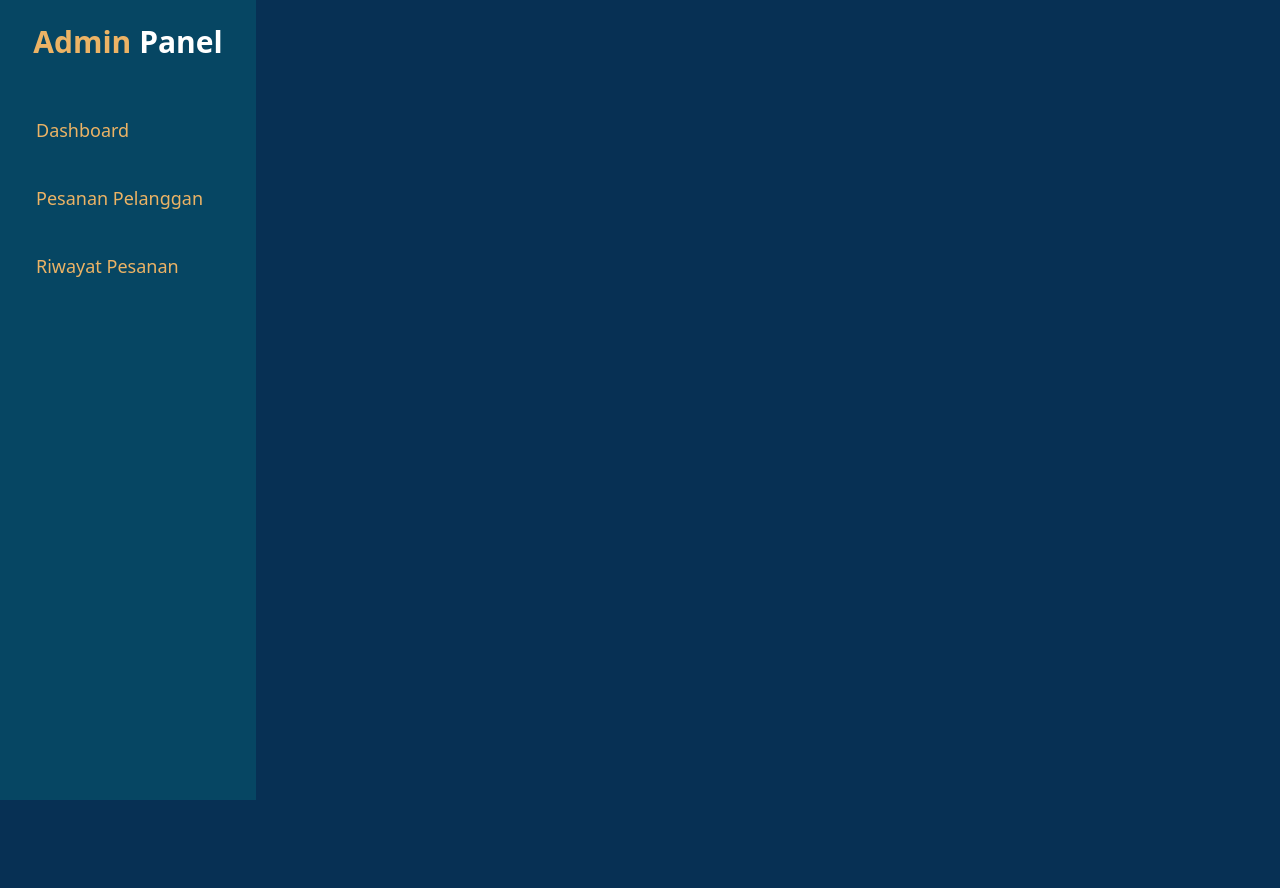
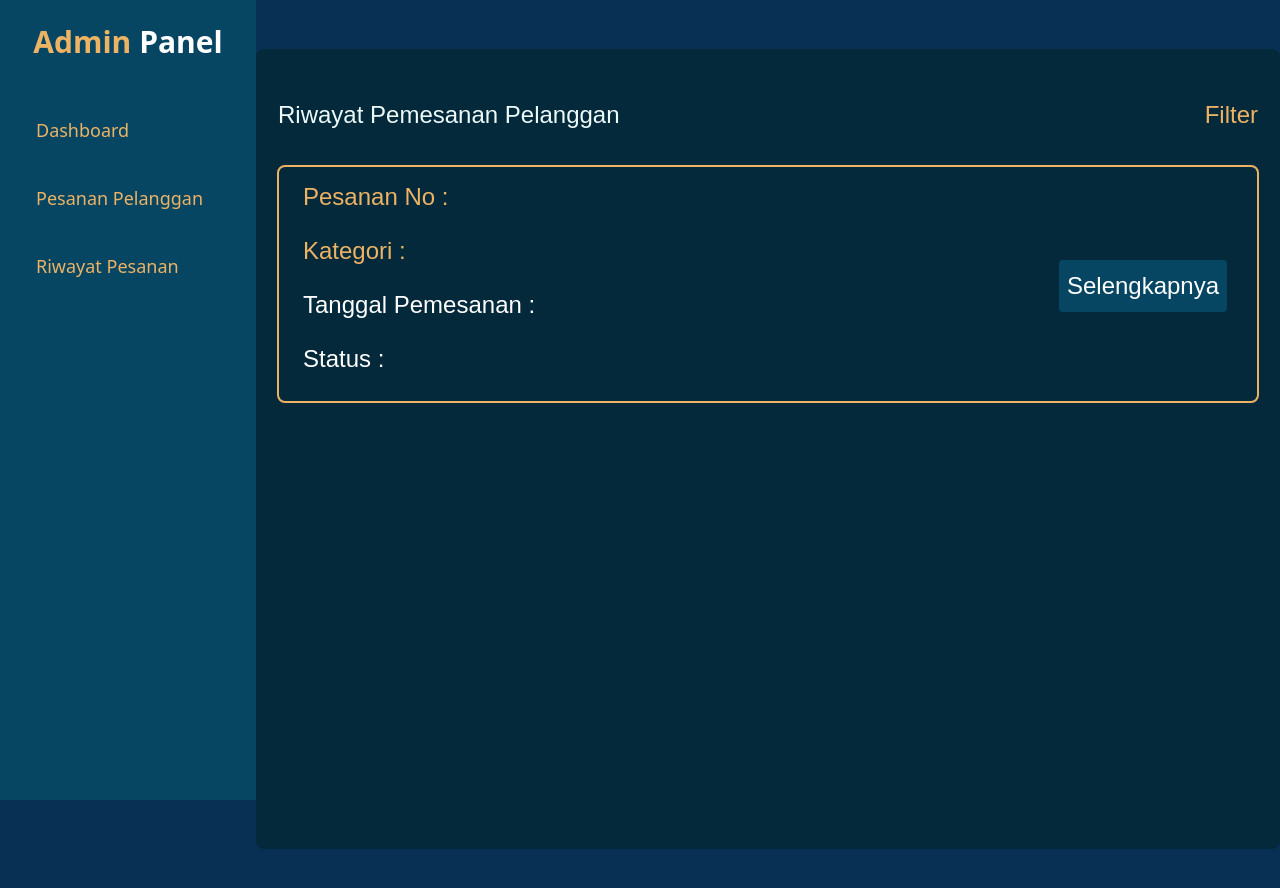
Before and after one commit to dimpram101/raise-production, a React (Vite) app in the folder frontend/: page /dashboard/riwayat-pesanan in a window 1280 px wide. Shown: the top 888 px of the page. Before the commit the page ends 800 px from the top, so only its background shows below. Built offline with nearby package versions, Linux system fonts and the light colour scheme.

Commit message:
RiwayatPesanan

```diff
--- a/frontend/src/App.jsx
+++ b/frontend/src/App.jsx
@@ -14,8 +14,8 @@ function App() {
         <Route path="dashboard" element={<Dashboard />}>
           <Route path="" element={<DashboardIndex />} />
           <Route path="pesanan-pelanggan" element={<PesananPelanggan />} />
+          <Route path="riwayat-pesanan" element={<RiwayatPesanan />} />
           <Route path="pesanan-pelanggan/:id" element={<DetailPesanan />} />
-          <Route path="riwayat-pesanan" element={<RiwayatPesanan />} />
         </Route>
       </Routes>
     </Router>
--- a/frontend/src/pages/admin/dashboard/RiwayatPesanan.jsx
+++ b/frontend/src/pages/admin/dashboard/RiwayatPesanan.jsx
@@ -1,5 +1,27 @@
+import PesananCard from "../../../Components/admin/PesananCard";
+
 const RiwayatPesanan = () => {
-
-}
+  return (
+    <div>
+      <div className="bg-[#073054] relative w-auto h-full flex py-[49px] justify-center">
+        <div className="flex flex-col items-center gap-[32px] py-[48px] bg-[#04293A] w-[1054px] h-[800px] rounded-[8px]">
+          <div className=" flex flex-row justify-between gap-8 w-[980px] h-[36px]">
+            <p className="font-poppins font-normal text-[24px] text-teal-50">
+              Riwayat Pemesanan Pelanggan
+            </p>
+            <div className="flex flex-row justify-center items-center gap-[12px]">
+              <p className="font-poppins font-normal text-[24px] text-[#ECB365]">
+                Filter
+              </p>
+            </div>
+          </div>
+          <div>
+            <PesananCard data={"adawoidawion"}/>
+          </div>
+        </div>
+      </div>
+    </div>
+  );
+};
 
 export default RiwayatPesanan;
```
